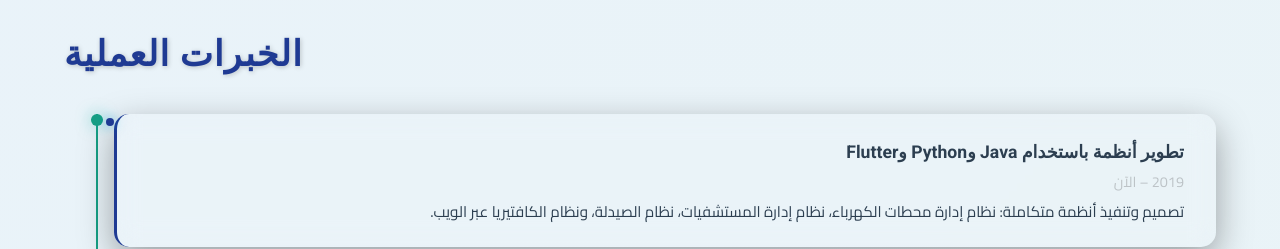
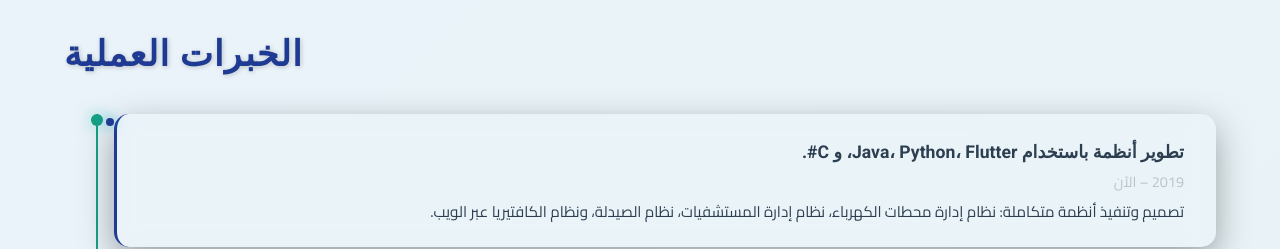
Before and after one commit to akramta/Eng-Akram, a plain HTML site: page index.html in a window 1280 px wide. Shown: the part 1660-1909 px from the top of the page. Drawn offline with Linux system fonts and the light colour scheme.

Commit message:
index.html

```diff
--- a/index.html
+++ b/index.html
@@ -860,7 +860,7 @@
       <h2 class="text-center">الخبرات العملية</h2>
       <div class="timeline">
         <div class="exp-item hidden">
-          <h3>تطوير أنظمة باستخدام Java وPython وFlutter</h3>
+          <h3>تطوير أنظمة باستخدام Java، Python، Flutter، و C#.</h3>
           <span>2019 – الآن</span>
           <p>
             تصميم وتنفيذ أنظمة متكاملة: نظام إدارة محطات الكهرباء،
```
